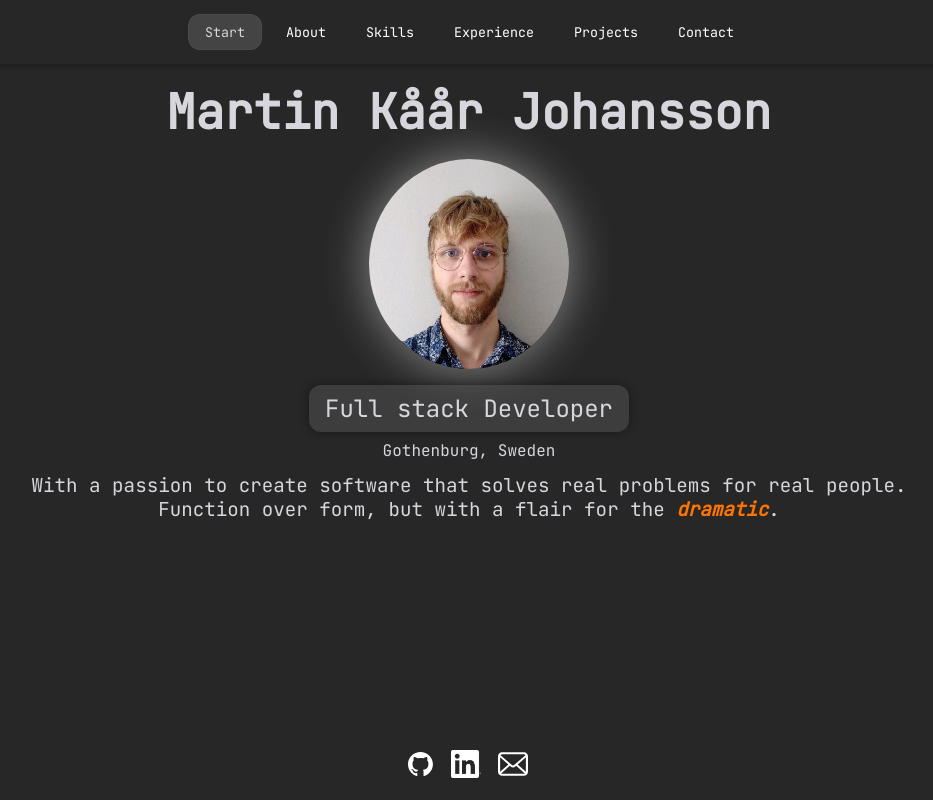
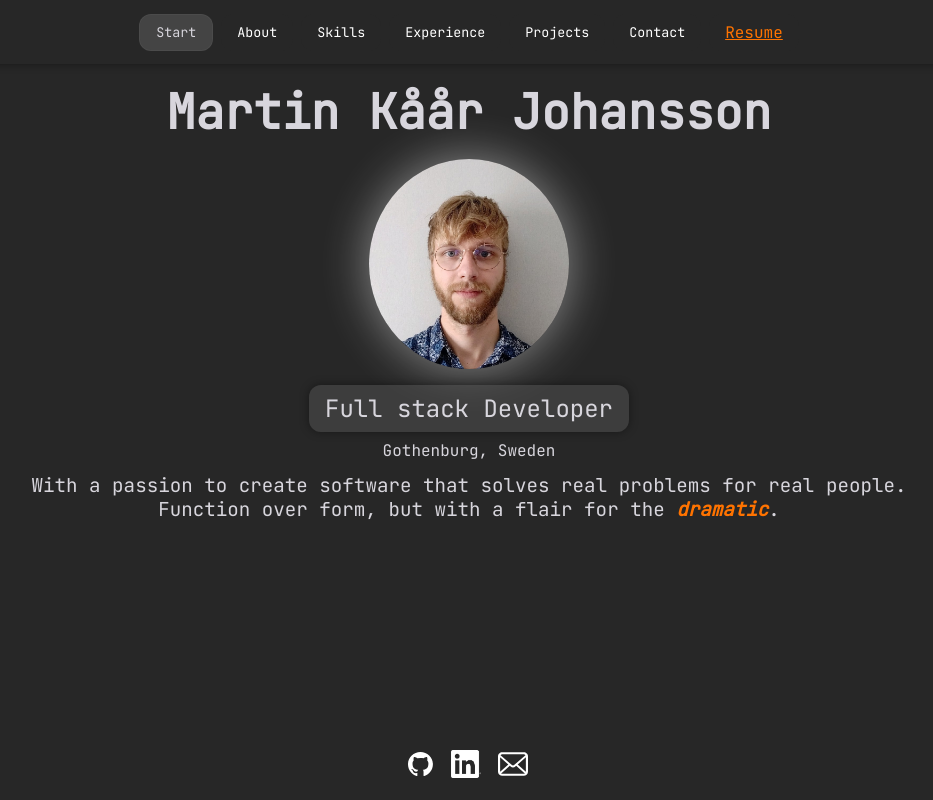
Before and after one commit to DefinitelyUnlikely/definitelyunlikely.github.io, a SvelteKit app in the folder portfolio/: page / in a window 1280 px wide. Shown: the whole page, without its empty margins (171-1104 px from the left). Built offline with nearby package versions, Linux system fonts and the light colour scheme.

Commit message:
add a resume downlaod link

```diff
--- a/portfolio/src/components/shared/navigation.svelte
+++ b/portfolio/src/components/shared/navigation.svelte
@@ -1,6 +1,7 @@
 <script lang="ts">
     import { activeSection } from "$lib/sectionStore.svelte";
     import { Hamburger } from "svelte-hamburgers";
+    import resume from "$lib/resumes/MartinKaarJohanssonEN.pdf";
 
     let sections = [
         { id: "", name: "Start" },
@@ -31,6 +32,7 @@
                     >{section.name}</button
                 >
             {/each}
+            <a class="resume-link" href={resume} download>Resume</a>
         </div>
 
         <div class="mobile-header">
@@ -57,6 +59,7 @@
                     >{section.name}</button
                 >
             {/each}
+            <a class="resume-link" href={resume} download>Resume</a>
         </div>
     {/if}
 </nav>
@@ -138,6 +141,17 @@
         text-align: left;
     }
 
+    .resume-link {
+        background-color: var(--background-color);
+        color: #ff7300;
+        border: none;
+        padding: 0.5rem 1rem;
+        border-radius: 12px;
+        cursor: pointer;
+        transition: all 0.2s ease;
+        font-family: "JetBrains Mono";
+    }
+
     nav button.active {
         background-color: var(--accent-color);
         border: 1px solid var(--label-color);
```
